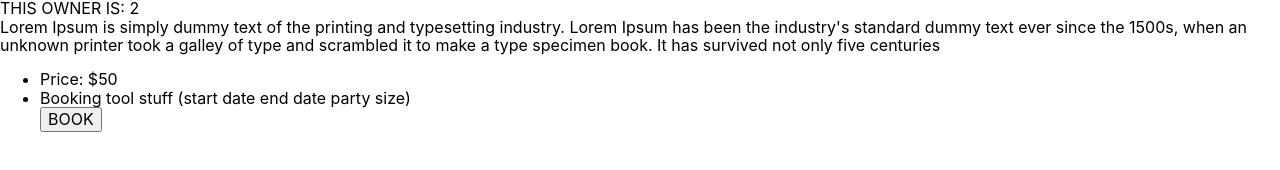
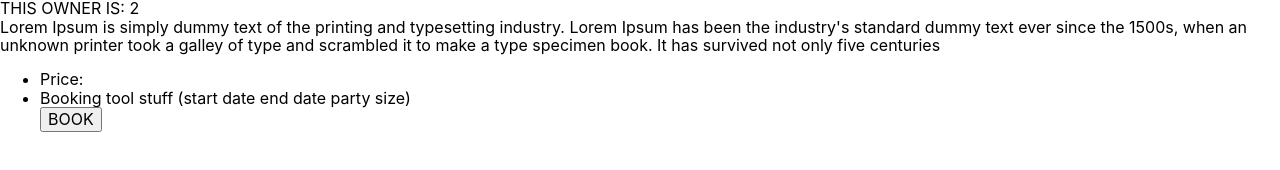
Before and after one commit to bahar-hosseini/camping-app, a React (Create React App) app in the folder client/: page /package/1 in a window 1280 px wide. Shown: the part 520-690 px from the top of the page. Built offline with nearby package versions, Linux system fonts and the light colour scheme.

Commit message:
Break booking box out as component

```diff
--- a/client/src/components/BookingBox.js
+++ b/client/src/components/BookingBox.js
@@ -0,0 +1,27 @@
+export function BookingBox(props) {
+  // lives inside of pages/Package.js
+
+  // this box should be able to create a new object in our
+  // bookings mock data array
+  // will need the id passed down as a prop
+
+  // here's how the code looked before breaking this out if you're curious:
+  // <div>
+  //   <ul>
+  //     <li>Price: ${currentPackage[0].price}</li>
+  //     <li>Booking tool stuff (start date end date party size)</li>
+  //     <button>BOOK</button>
+  //   </ul>
+  // </div>;
+
+  return (
+    <div>
+      <ul>
+        {/* pass price down as a prop */}
+        <li>Price:</li>
+        <li>Booking tool stuff (start date end date party size)</li>
+        <button>BOOK</button>
+      </ul>
+    </div>
+  );
+}
--- a/client/src/pages/Package.js
+++ b/client/src/pages/Package.js
@@ -2,6 +2,7 @@ import { useParams } from "react-router-dom";
 import { packages } from "../mock_data/packages";
 import packageImg from "../assets/product_page.png";
 import { ReactCalendar } from "../components/Calendar";
+import { BookingBox } from "../components/BookingBox";
 import { PackageInfoCard } from "../components/PackageInfoCard";
 import "react-calendar/dist/Calendar.css";
 
@@ -33,12 +34,6 @@ export function Package() {
           lantern={currentPackage[0].lantern_description}
           cooking={currentPackage[0].cooking_description}
         />
-        {/* <ul>
-          <li>{currentPackage[0].tent_description}</li>
-          <li>{currentPackage[0].bags_description}</li>
-          <li>{currentPackage[0].lantern_description}</li>
-          <li>{currentPackage[0].cooking_description}</li>
-        </ul> */}
       </div>
       <div>
         THIS CATEGORY IS: {currentPackage[0].category}
@@ -47,15 +42,7 @@ export function Package() {
         <br />
         {currentPackage[0].description}
       </div>
-      {/* make booking widget component */}
-      <div>
-        <ul>
-          <li>Price: ${currentPackage[0].price}</li>
-          <li>Booking tool stuff (start date end date party size)</li>
-          <button>BOOK</button>
-        </ul>
-      </div>
-
+      <BookingBox />
       {/* <ReactCalendar /> */}
       {/* availability calendar left here (stretch) */}
     </>
```
